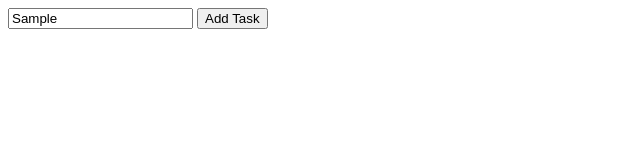
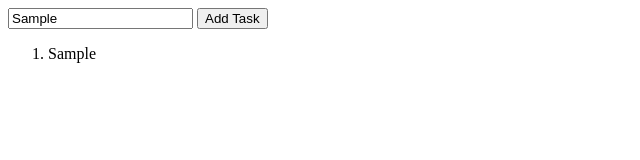
Before and after one commit to SasukeSyntax/ToDoList, a plain HTML site: page index.html in a window 1280 px wide. Both pictures are taken after typing "Sample" into the empty fields and a click on the button "Add Task". Shown: the full height of the page, 0-640 px from the left. Drawn offline with Linux system fonts and the light colour scheme.

Commit message:
adding task function

```diff
--- a/index.html
+++ b/index.html
@@ -4,12 +4,13 @@
     <meta charset="UTF-8">
     <meta name="viewport" content="width=device-width, initial-scale=1.0">
     <title>ToDoList</title>
+
 </head>
 <body>
 
     <div id="body">
 
-        <div id="input">
+        <div id="dih">
             <input id="input" type="text">
             <button class="button" id="btn" onclick="addtask()">Add Task</button>
         </div>
@@ -21,5 +22,6 @@
         </div>
 
     </div>
+    <script src="index.js"></script>
 </body>
 </html>
--- a/index.js
+++ b/index.js
@@ -1,7 +1,14 @@
 
 const task = document.getElementById("input");
-
+const list = document.getElementById("list");
 
 function addtask(){
+    const newTag = document.createElement("li");
+
+    const content = task.value;
+
+    newTag.textContent = content;
+
+    list.appendChild(newTag);
 
 }
```
